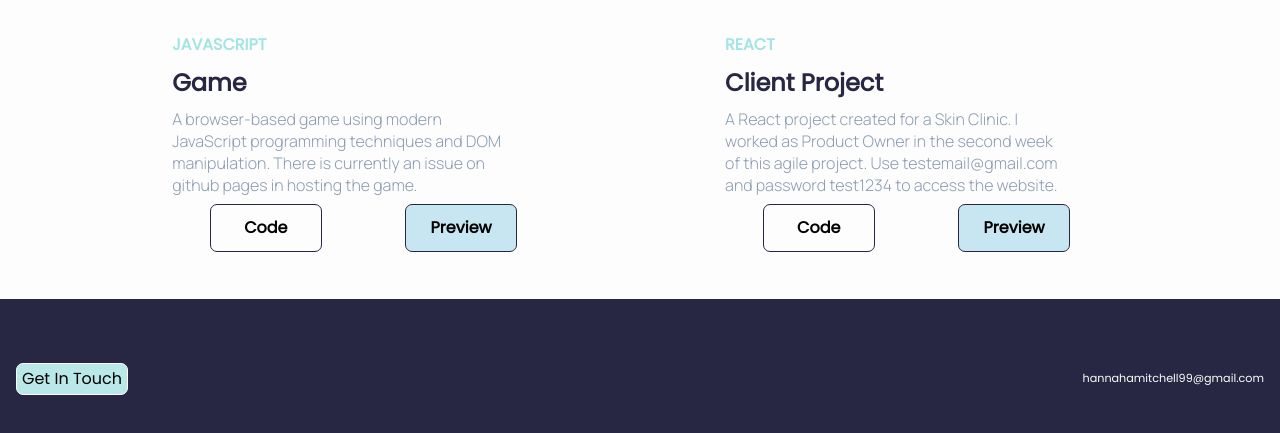
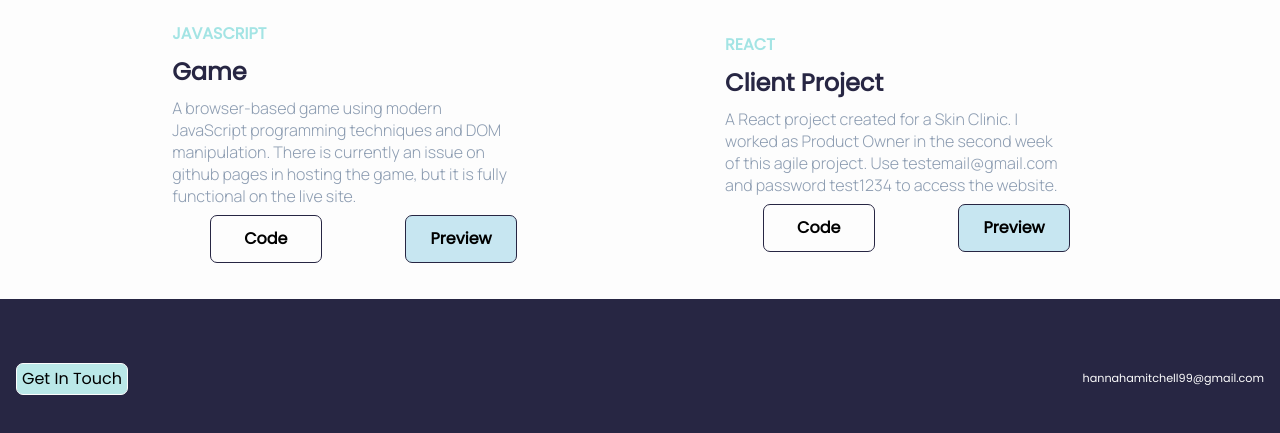
Before and after one commit to hannahmitchell99/web-project-portfolio, a plain HTML site: page index.html in a window 1280 px wide. Shown: the part 2920-3353 px from the top of the page. Drawn offline with Linux system fonts and the light colour scheme.

Commit message:
update text on line 135

```diff
--- a/index.html
+++ b/index.html
@@ -132,7 +132,7 @@
             <h4 class ="project-card__project-type-heading">JAVASCRIPT</h4>
             <h2 class="project-card__client-project-heading ">Game</h2>
             <p class = "project-card__description">A browser-based game using modern JavaScript
-                programming techniques and DOM manipulation. There is currently an issue on github pages in hosting the game.</p>
+                programming techniques and DOM manipulation. There is currently an issue on github pages in hosting the game, but it is fully functional on the live site.</p>
             <button class ="project-card__button--code"><a href="https://github.com/hannahmitchell99/javascript-game">Code</a></button>
             <button class ="project-card__button--preview"><a href="https://hannahmitchell99.github.io/javascript-game/">Preview</a></button>
         </article>
```
